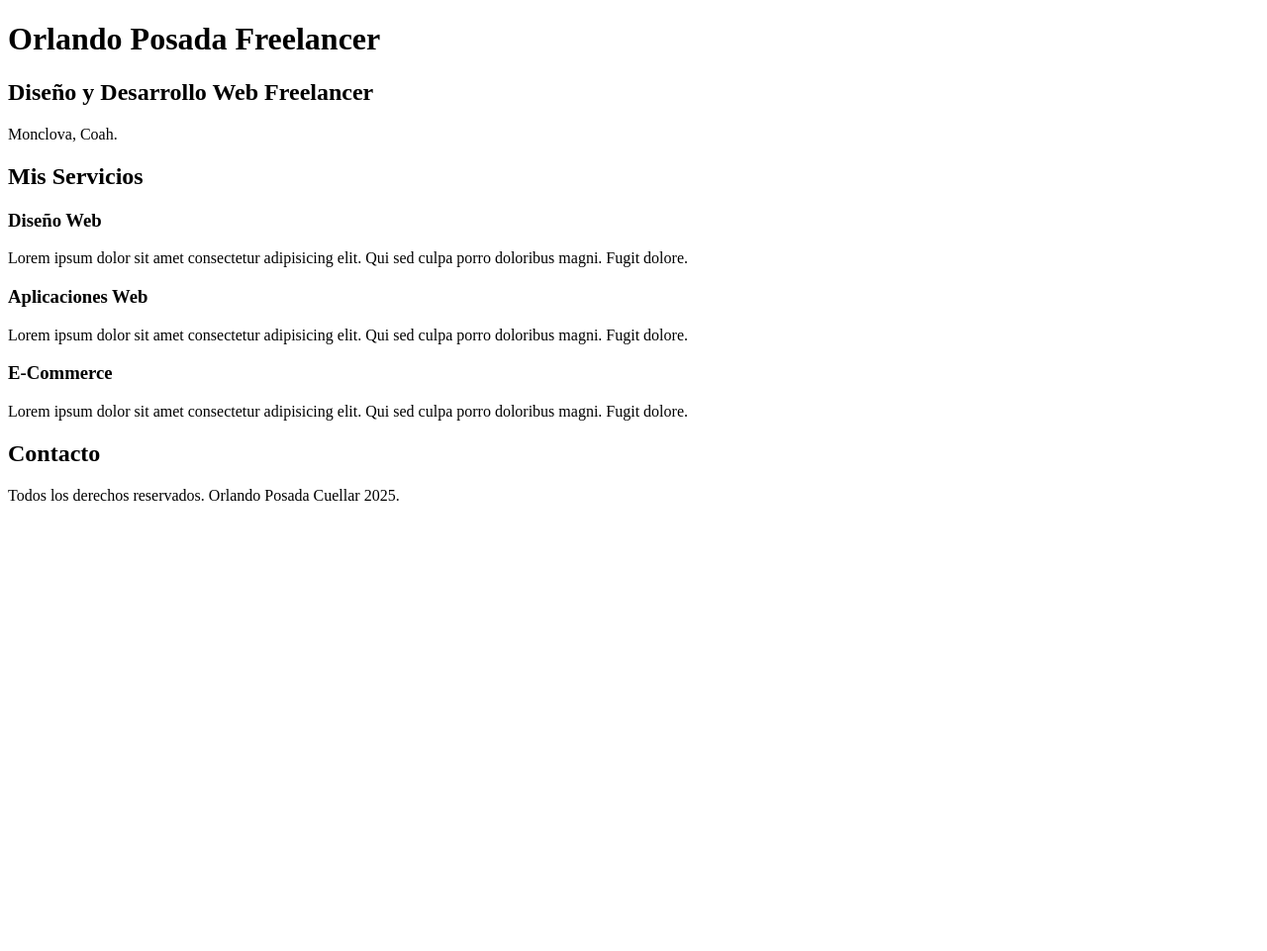
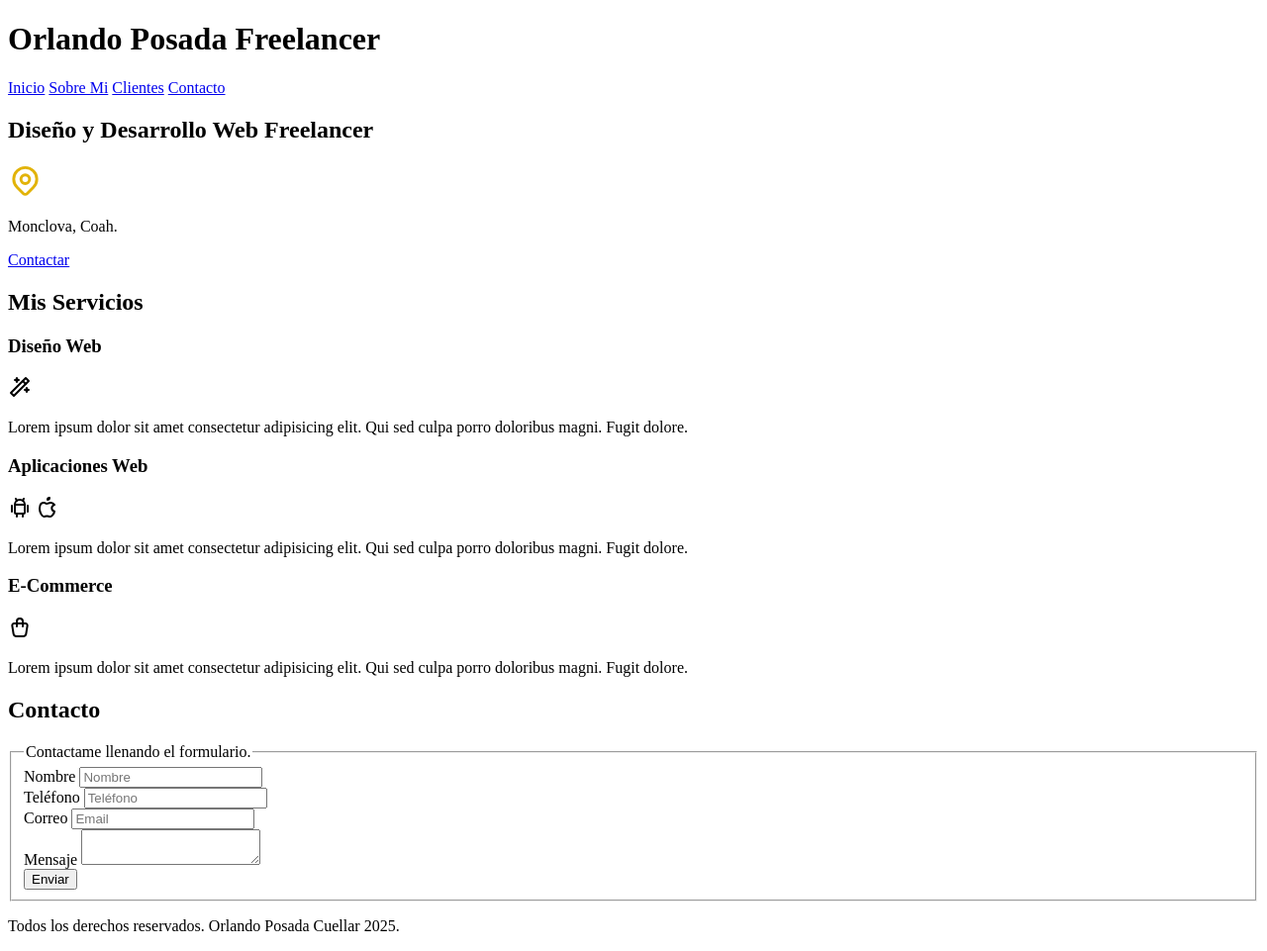
Before and after one commit to SlayerMakz/desarrollo-web, a plain HTML site: page Freelancer/index.html in a window 1280 px wide. Shown: the whole page at 99% size. Before the commit the page ends 800 px from the top, so only its background shows below. Drawn offline with Linux system fonts and the light colour scheme.

Commit message:
se termino todo html

```diff
--- a/Freelancer/index.html
+++ b/Freelancer/index.html
@@ -4,38 +4,122 @@
     <meta charset="UTF-8">
     <meta name="viewport" content="width=device-width, initial-scale=1.0">
     <title>Diseñador Freelancer</title>
+    <style>
+
+    </style>
 </head>
 <body>
     <header>
         <h1>Orlando Posada Freelancer</h1>
     </header>
 
+    <nav>
+        <a href="#">Inicio</a>
+        <a href="#">Sobre Mi</a>
+        <a href="#">Clientes</a>
+        <a href="#">Contacto</a>
+    </nav>
+
     <section>
         <h2>Diseño y Desarrollo Web Freelancer</h2>
+        <p>
+            <svg  xmlns="http://www.w3.org/2000/svg"  width="35"  height="35"  viewBox="0 0 24 24"  fill="none"  stroke="#e2b308"  stroke-width="2"  stroke-linecap="round"  stroke-linejoin="round"  class="icon icon-tabler icons-tabler-outline icon-tabler-map-pin">
+                <path stroke="none" d="M0 0h24v24H0z" fill="none"/>
+                <path d="M9 11a3 3 0 1 0 6 0a3 3 0 0 0 -6 0" />
+                <path d="M17.657 16.657l-4.243 4.243a2 2 0 0 1 -2.827 0l-4.244 -4.243a8 8 0 1 1 11.314 0z" />
+            </svg>
+        </p>
         <p>Monclova, Coah.</p>
+        <a href="#">Contactar</a>
     </section>
+
 
     <main>
         <h2>Mis Servicios</h2>
 
         <section>
             <h3>Diseño Web</h3>
+            <p>
+                <svg  xmlns="http://www.w3.org/2000/svg"  width="24"  height="24"  viewBox="0 0 24 24"  fill="none"  stroke="#000000"  stroke-width="2"  stroke-linecap="round"  stroke-linejoin="round"  class="icon icon-tabler icons-tabler-outline icon-tabler-wand">
+                    <path stroke="none" d="M0 0h24v24H0z" fill="none"/>
+                    <path d="M6 21l15 -15l-3 -3l-15 15l3 3" />
+                    <path d="M15 6l3 3" />
+                    <path d="M9 3a2 2 0 0 0 2 2a2 2 0 0 0 -2 2a2 2 0 0 0 -2 -2a2 2 0 0 0 2 -2" />
+                    <path d="M19 13a2 2 0 0 0 2 2a2 2 0 0 0 -2 2a2 2 0 0 0 -2 -2a2 2 0 0 0 2 -2" />
+                </svg>
+            </p>
             <p>Lorem ipsum dolor sit amet consectetur adipisicing elit. Qui sed culpa porro doloribus magni. Fugit dolore.</p>
         </section>
 
         <section>
             <h3>Aplicaciones Web</h3>
+            <p>
+                <svg  xmlns="http://www.w3.org/2000/svg"  width="24"  height="24"  viewBox="0 0 24 24"  fill="none"  stroke="#000000"  stroke-width="2"  stroke-linecap="round"  stroke-linejoin="round"  class="icon icon-tabler icons-tabler-outline icon-tabler-brand-android">
+                    <path stroke="none" d="M0 0h24v24H0z" fill="none"/>
+                    <path d="M4 10l0 6" />
+                    <path d="M20 10l0 6" />
+                    <path d="M7 9h10v8a1 1 0 0 1 -1 1h-8a1 1 0 0 1 -1 -1v-8a5 5 0 0 1 10 0" />
+                    <path d="M8 3l1 2" />
+                    <path d="M16 3l-1 2" /><path d="M9 18l0 3" />
+                    <path d="M15 18l0 3" />
+                </svg>
+
+                <svg  xmlns="http://www.w3.org/2000/svg"  width="24"  height="24"  viewBox="0 0 24 24"  fill="none"  stroke="#000000"  stroke-width="2"  stroke-linecap="round"  stroke-linejoin="round"  class="icon icon-tabler icons-tabler-outline icon-tabler-brand-apple">
+                    <path stroke="none" d="M0 0h24v24H0z" fill="none"/>
+                    <path d="M8.286 7.008c-3.216 0 -4.286 3.23 -4.286 5.92c0 3.229 2.143 8.072 4.286 8.072c1.165 -.05 1.799 -.538 3.214 -.538c1.406 0 1.607 .538 3.214 .538s4.286 -3.229 4.286 -5.381c-.03 -.011 -2.649 -.434 -2.679 -3.23c-.02 -2.335 2.589 -3.179 2.679 -3.228c-1.096 -1.606 -3.162 -2.113 -3.75 -2.153c-1.535 -.12 -3.032 1.077 -3.75 1.077c-.729 0 -2.036 -1.077 -3.214 -1.077z" />
+                    <path d="M12 4a2 2 0 0 0 2 -2a2 2 0 0 0 -2 2" />
+                </svg>
+            </p>
             <p>Lorem ipsum dolor sit amet consectetur adipisicing elit. Qui sed culpa porro doloribus magni. Fugit dolore.</p>
         </section>
 
         <section>
             <h3>E-Commerce</h3>
+            <p>
+                <svg  xmlns="http://www.w3.org/2000/svg"  width="24"  height="24"  viewBox="0 0 24 24"  fill="none"  stroke="#000000"  stroke-width="2"  stroke-linecap="round"  stroke-linejoin="round"  class="icon icon-tabler icons-tabler-outline icon-tabler-shopping-bag">
+                    <path stroke="none" d="M0 0h24v24H0z" fill="none"/>
+                    <path d="M6.331 8h11.339a2 2 0 0 1 1.977 2.304l-1.255 8.152a3 3 0 0 1 -2.966 2.544h-6.852a3 3 0 0 1 -2.965 -2.544l-1.255 -8.152a2 2 0 0 1 1.977 -2.304z" />
+                    <path d="M9 11v-5a3 3 0 0 1 6 0v5" />
+                </svg>
+            </p>
             <p>Lorem ipsum dolor sit amet consectetur adipisicing elit. Qui sed culpa porro doloribus magni. Fugit dolore.</p>
         </section>
     </main>
+
      <section>
         <h2>Contacto</h2>
+        <form>
+            <fieldset>
+                <legend>Contactame llenando el formulario.</legend>
+                <div>
+                    <label>Nombre</label>
+                    <input type="text" placeholder="Nombre" required>
+                </div>
+
+                <div>
+                    <label>Teléfono</label>
+                    <input type="tel" placeholder="Teléfono" required>
+                </div>
+
+                <div>
+                    <label>Correo</label>
+                    <input type="email" placeholder="Email" required>
+                </div>
+
+                <div>
+                    <label>Mensaje</label>
+                    <textarea></textarea>
+                </div>
+
+                <div>
+                    <input type="submit" value="Enviar"></input>
+                </div>
+
+
+            </fieldset>
+        </form>
     </section>
+
     <footer>
         <p>Todos los derechos reservados. Orlando Posada Cuellar 2025.</p>
     </footer>
```
Also changed, not shown: Freelancer/hero.jpg (added).
